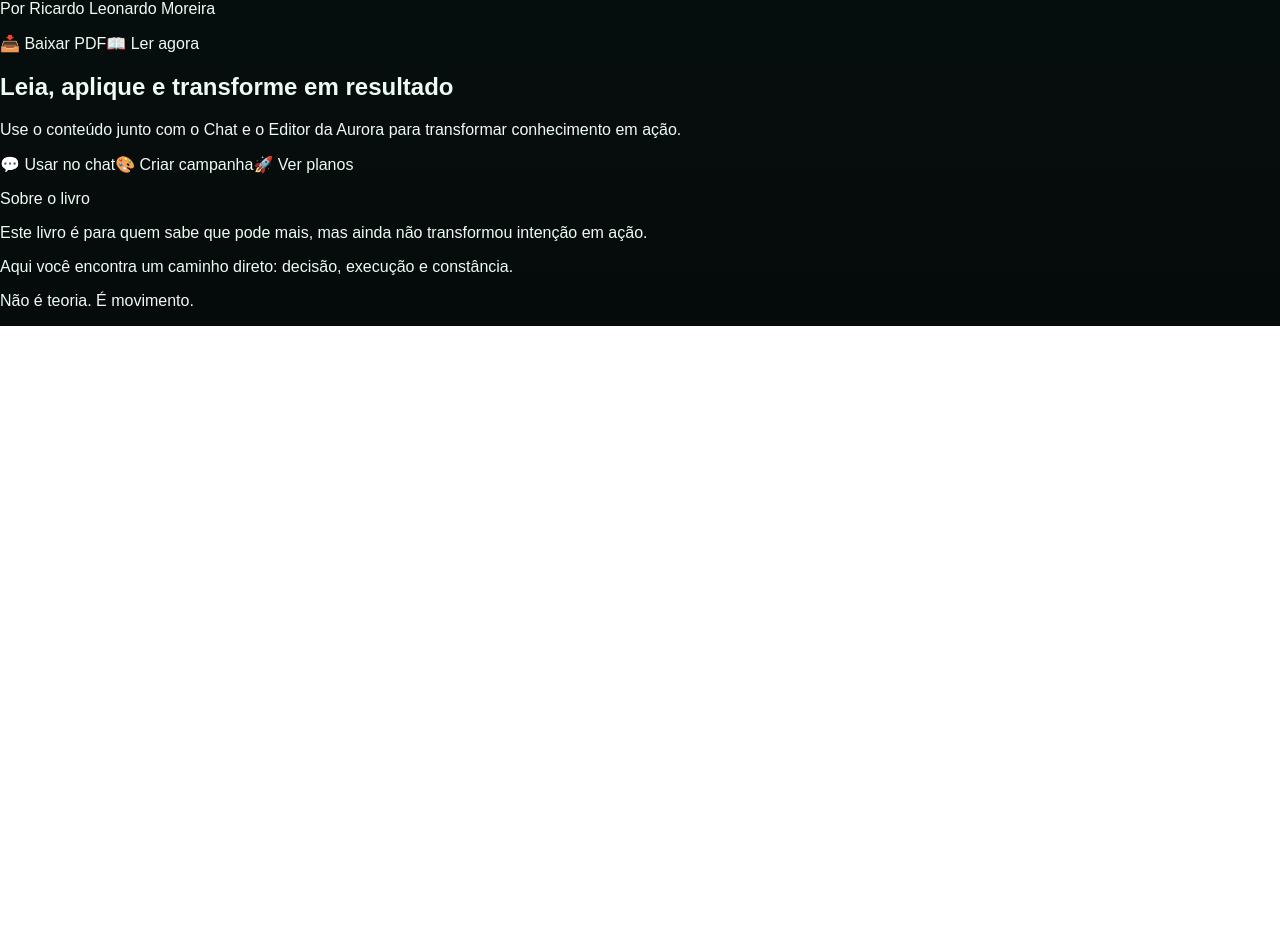
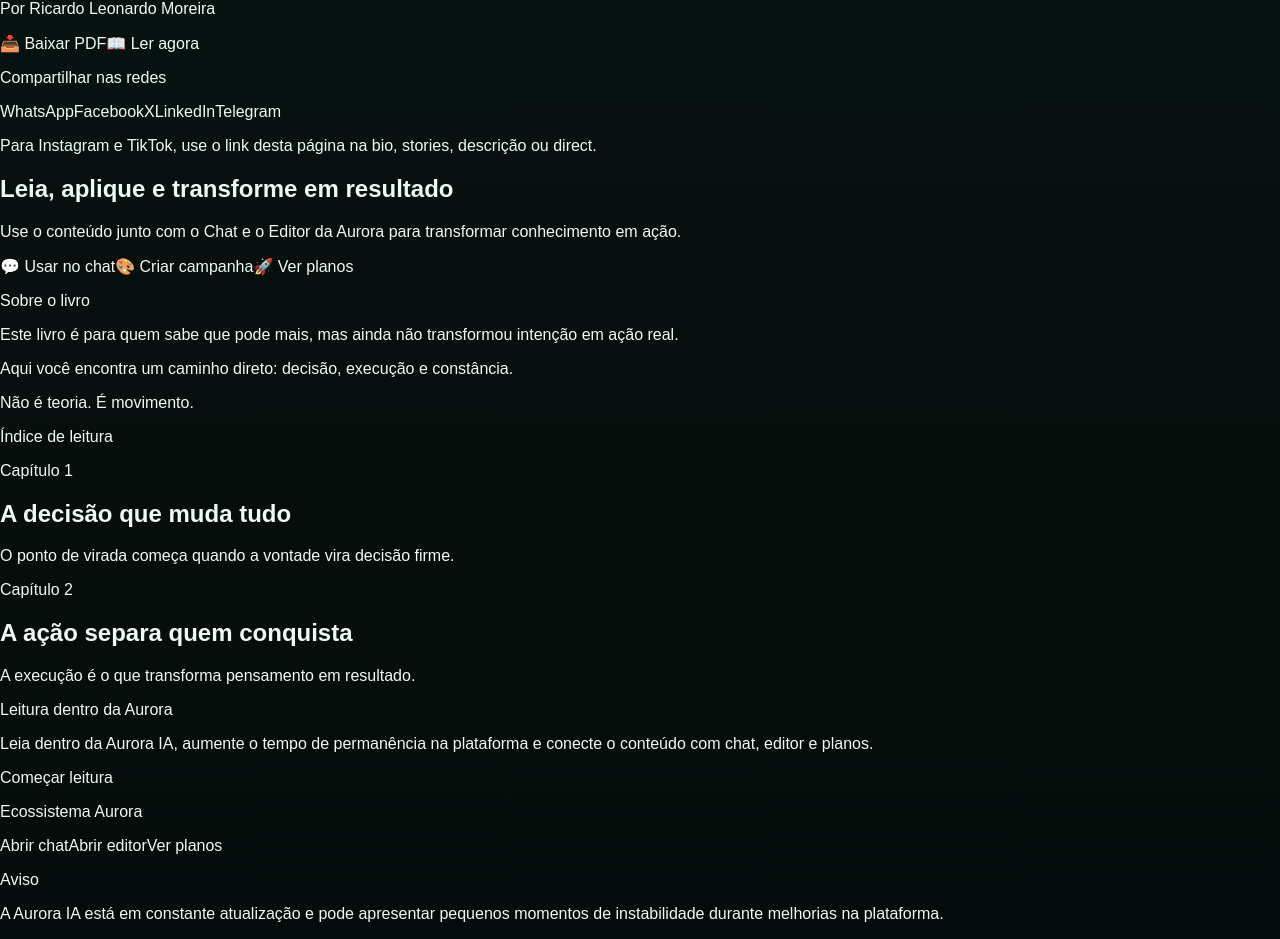
Before and after one commit to ricardogrupoexecutivo1-cpu/ricardo-ia-oficial, a Next.js app: page /livro in a window 1280 px wide. Shown: the part 1676-2615 px from the top of the page. Before the commit the page ends 2002 px from the top, so only its background shows below. Built offline with nearby package versions, Linux system fonts and the light colour scheme.

Commit message:
feat: melhorar pagina livro com redes sociais e blindagem visual

```diff
--- a/app/livro/page.tsx
+++ b/app/livro/page.tsx
@@ -1,18 +1,40 @@
 import Link from "next/link";
+
+const PAGE_URL = "https://ricardoiaoficial.com/livro";
+const PAGE_TITLE = "O ser humano só não conquista o que não quer";
+const PAGE_TEXT =
+  "Leia o livro na Aurora IA e transforme conhecimento em ação real.";
+
+const WHATSAPP_URL = `https://wa.me/?text=${encodeURIComponent(
+  `${PAGE_TITLE} - ${PAGE_TEXT} ${PAGE_URL}`
+)}`;
+
+const FACEBOOK_URL = `https://www.facebook.com/sharer/sharer.php?u=${encodeURIComponent(
+  PAGE_URL
+)}`;
+
+const X_URL = `https://twitter.com/intent/tweet?text=${encodeURIComponent(
+  `${PAGE_TITLE} - ${PAGE_TEXT}`
+)}&url=${encodeURIComponent(PAGE_URL)}`;
+
+const LINKEDIN_URL = `https://www.linkedin.com/sharing/share-offsite/?url=${encodeURIComponent(
+  PAGE_URL
+)}`;
+
+const TELEGRAM_URL = `https://t.me/share/url?url=${encodeURIComponent(
+  PAGE_URL
+)}&text=${encodeURIComponent(`${PAGE_TITLE} - ${PAGE_TEXT}`)}`;
 
 export default function LivroPage() {
   return (
     <main className="min-h-screen bg-[#020617] text-white">
       <div className="mx-auto max-w-6xl px-4 py-10">
-
-        {/* HERO */}
         <section className="rounded-3xl border border-emerald-400/20 bg-gradient-to-br from-emerald-500/10 via-black to-black px-6 py-10 shadow-[0_0_80px_rgba(16,185,129,0.15)]">
           <div className="grid gap-8 md:grid-cols-[320px_minmax(0,1fr)] md:items-center">
-
             <div className="flex justify-center">
               <img
                 src="/livros/capa.jpg"
-                alt="Capa do livro"
+                alt="Capa do livro O ser humano só não conquista o que não quer"
                 className="w-full max-w-[280px] rounded-2xl border border-white/10 shadow-[0_0_30px_rgba(255,255,255,0.1)]"
               />
             </div>
@@ -27,7 +49,8 @@ export default function LivroPage() {
               </h1>
 
               <p className="mt-4 text-white/70 md:text-lg">
-                Decisão, ação e disciplina. Um conteúdo direto para quem quer sair do comum e construir resultado real.
+                Decisão, ação e disciplina. Um conteúdo direto para quem quer
+                sair do comum e construir resultado real.
               </p>
 
               <p className="mt-2 text-sm text-white/50">
@@ -50,60 +73,224 @@ export default function LivroPage() {
                   📖 Ler agora
                 </Link>
               </div>
+
+              <div className="mt-6 rounded-2xl border border-white/10 bg-white/5 p-4">
+                <p className="text-xs uppercase tracking-[0.22em] text-emerald-300">
+                  Compartilhar nas redes
+                </p>
+
+                <div className="mt-4 flex flex-wrap gap-3">
+                  <a
+                    href={WHATSAPP_URL}
+                    target="_blank"
+                    rel="noreferrer"
+                    className="rounded-xl bg-emerald-500 px-4 py-2 text-sm font-semibold text-black transition hover:bg-emerald-400"
+                  >
+                    WhatsApp
+                  </a>
+
+                  <a
+                    href={FACEBOOK_URL}
+                    target="_blank"
+                    rel="noreferrer"
+                    className="rounded-xl border border-white/20 px-4 py-2 text-sm font-semibold transition hover:bg-white/10"
+                  >
+                    Facebook
+                  </a>
+
+                  <a
+                    href={X_URL}
+                    target="_blank"
+                    rel="noreferrer"
+                    className="rounded-xl border border-white/20 px-4 py-2 text-sm font-semibold transition hover:bg-white/10"
+                  >
+                    X
+                  </a>
+
+                  <a
+                    href={LINKEDIN_URL}
+                    target="_blank"
+                    rel="noreferrer"
+                    className="rounded-xl border border-white/20 px-4 py-2 text-sm font-semibold transition hover:bg-white/10"
+                  >
+                    LinkedIn
+                  </a>
+
+                  <a
+                    href={TELEGRAM_URL}
+                    target="_blank"
+                    rel="noreferrer"
+                    className="rounded-xl border border-white/20 px-4 py-2 text-sm font-semibold transition hover:bg-white/10"
+                  >
+                    Telegram
+                  </a>
+                </div>
+
+                <p className="mt-3 text-xs text-white/50">
+                  Para Instagram e TikTok, use o link desta página na bio,
+                  stories, descrição ou direct.
+                </p>
+              </div>
             </div>
           </div>
         </section>
 
-        {/* CONVERSÃO */}
         <section className="mt-10 rounded-3xl border border-emerald-400/20 bg-emerald-500/5 p-6 text-center">
           <h2 className="text-xl font-bold md:text-2xl">
             Leia, aplique e transforme em resultado
           </h2>
 
           <p className="mt-3 text-white/70">
-            Use o conteúdo junto com o Chat e o Editor da Aurora para transformar conhecimento em ação.
+            Use o conteúdo junto com o Chat e o Editor da Aurora para transformar
+            conhecimento em ação.
           </p>
 
           <div className="mt-6 flex flex-wrap justify-center gap-3">
-            <Link href="/chat" className="rounded-xl bg-emerald-500 px-5 py-3 text-black">
+            <Link
+              href="/chat"
+              className="rounded-xl bg-emerald-500 px-5 py-3 text-sm font-semibold text-black hover:bg-emerald-400"
+            >
               💬 Usar no chat
             </Link>
 
-            <Link href="/editor" className="rounded-xl border border-white/20 px-5 py-3 hover:bg-white/10">
+            <Link
+              href="/editor"
+              className="rounded-xl border border-white/20 px-5 py-3 text-sm font-semibold hover:bg-white/10"
+            >
               🎨 Criar campanha
             </Link>
 
-            <Link href="/planos" className="rounded-xl border border-white/20 px-5 py-3 hover:bg-white/10">
+            <Link
+              href="/planos"
+              className="rounded-xl border border-white/20 px-5 py-3 text-sm font-semibold hover:bg-white/10"
+            >
               🚀 Ver planos
             </Link>
           </div>
         </section>
 
-        {/* CONTEÚDO */}
         <section className="mt-10 grid gap-6 lg:grid-cols-[minmax(0,1fr)_320px]">
-
           <div className="space-y-6">
             <section className="rounded-3xl border border-white/10 bg-white/5 p-6">
-              <p className="text-sm text-emerald-300">Sobre o livro</p>
+              <p className="text-sm font-semibold uppercase tracking-[0.22em] text-emerald-300">
+                Sobre o livro
+              </p>
 
-              <div className="mt-4 space-y-4 text-white/70">
+              <div className="mt-4 space-y-4 text-sm leading-7 text-white/75 md:text-base">
                 <p>
-                  Este livro é para quem sabe que pode mais, mas ainda não transformou intenção em ação.
+                  Este livro é para quem sabe que pode mais, mas ainda não
+                  transformou intenção em ação real.
                 </p>
 
                 <p>
-                  Aqui você encontra um caminho direto: decisão, execução e constância.
+                  Aqui você encontra um caminho direto: decisão, execução e
+                  constância.
                 </p>
 
-                <p>
-                  Não é teoria. É movimento.
-                </p>
+                <p>Não é teoria. É movimento.</p>
+              </div>
+            </section>
+
+            <section className="rounded-3xl border border-white/10 bg-white/5 p-6">
+              <p className="text-sm font-semibold uppercase tracking-[0.22em] text-emerald-300">
+                Índice de leitura
+              </p>
+
+              <div className="mt-5 space-y-4">
+                <Link
+                  href="/livro/capitulo-1"
+                  className="block rounded-2xl border border-white/10 bg-black/20 p-5 transition hover:bg-white/10"
+                >
+                  <div className="text-sm font-semibold text-emerald-300">
+                    Capítulo 1
+                  </div>
+                  <h2 className="mt-2 text-xl font-bold">
+                    A decisão que muda tudo
+                  </h2>
+                  <p className="mt-2 text-sm leading-6 text-white/70">
+                    O ponto de virada começa quando a vontade vira decisão firme.
+                  </p>
+                </Link>
+
+                <Link
+                  href="/livro/capitulo-2"
+                  className="block rounded-2xl border border-white/10 bg-black/20 p-5 transition hover:bg-white/10"
+                >
+                  <div className="text-sm font-semibold text-emerald-300">
+                    Capítulo 2
+                  </div>
+                  <h2 className="mt-2 text-xl font-bold">
+                    A ação separa quem conquista
+                  </h2>
+                  <p className="mt-2 text-sm leading-6 text-white/70">
+                    A execução é o que transforma pensamento em resultado.
+                  </p>
+                </Link>
               </div>
             </section>
           </div>
 
+          <aside className="space-y-6">
+            <section className="rounded-3xl border border-white/10 bg-white/5 p-6">
+              <p className="text-sm font-semibold uppercase tracking-[0.22em] text-emerald-300">
+                Leitura dentro da Aurora
+              </p>
+
+              <p className="mt-4 text-sm leading-7 text-white/70">
+                Leia dentro da Aurora IA, aumente o tempo de permanência na
+                plataforma e conecte o conteúdo com chat, editor e planos.
+              </p>
+
+              <Link
+                href="/livro/capitulo-1"
+                className="mt-5 inline-flex rounded-xl bg-emerald-500 px-5 py-3 text-sm font-semibold text-black transition hover:bg-emerald-400"
+              >
+                Começar leitura
+              </Link>
+            </section>
+
+            <section className="rounded-3xl border border-white/10 bg-white/5 p-6">
+              <p className="text-sm font-semibold uppercase tracking-[0.22em] text-emerald-300">
+                Ecossistema Aurora
+              </p>
+
+              <div className="mt-4 flex flex-col gap-3">
+                <Link
+                  href="/chat"
+                  className="rounded-xl border border-white/15 px-4 py-3 text-sm font-semibold transition hover:bg-white/10"
+                >
+                  Abrir chat
+                </Link>
+
+                <Link
+                  href="/editor"
+                  className="rounded-xl border border-white/15 px-4 py-3 text-sm font-semibold transition hover:bg-white/10"
+                >
+                  Abrir editor
+                </Link>
+
+                <Link
+                  href="/planos"
+                  className="rounded-xl border border-white/15 px-4 py-3 text-sm font-semibold transition hover:bg-white/10"
+                >
+                  Ver planos
+                </Link>
+              </div>
+            </section>
+
+            <section className="rounded-3xl border border-amber-400/20 bg-amber-500/5 p-6">
+              <p className="text-sm font-semibold uppercase tracking-[0.22em] text-amber-300">
+                Aviso
+              </p>
+
+              <p className="mt-4 text-sm leading-7 text-white/70">
+                A Aurora IA está em constante atualização e pode apresentar
+                pequenos momentos de instabilidade durante melhorias na
+                plataforma.
+              </p>
+            </section>
+          </aside>
         </section>
-
       </div>
     </main>
   );
```
